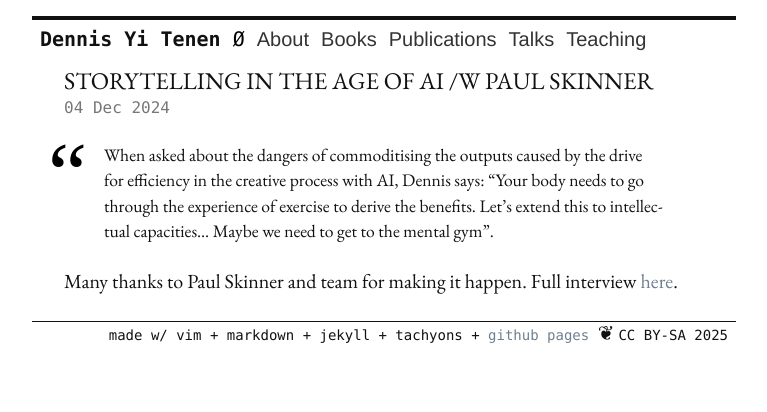
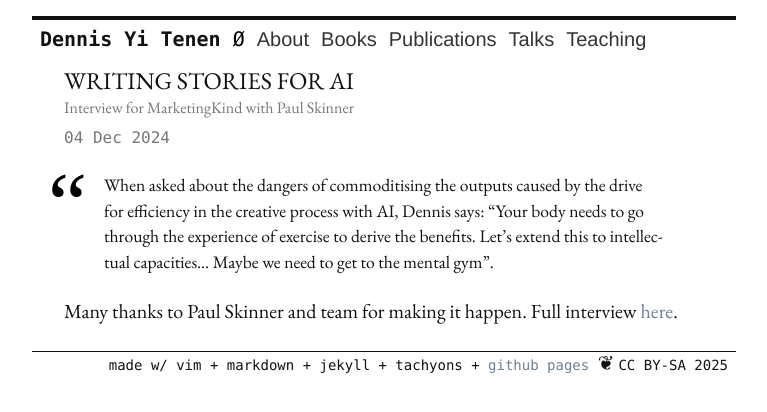
Before and after one commit to denten/denten.github.io, a Jekyll site: the page built from collections/_posts/2024-12-04-storytelling.md, in a window 1280 px wide. Shown: the top 412 px of the page, without its empty margins (256-1023 px from the left). Built offline with Jekyll 4.4.1, drawn with Linux system fonts in a browser that asks for light colours; nearby versions of some CDN libraries.

Commit message:
start adding the subtitles

```diff
--- a/collections/_posts/2024-12-04-storytelling.md
+++ b/collections/_posts/2024-12-04-storytelling.md
@@ -3,7 +3,8 @@ author: denten
 comments: false
 layout: post
 published: true
-title: Storytelling in the age of AI /w Paul Skinner
+title: Writing Stories for AI
+subtitle: Interview for MarketingKind with Paul Skinner
 snippet: 150
 categories:
 - think.stack
```
Also changed, not shown: collections/_posts/2025-11-01-sayings.md (+1 -1 lines).
